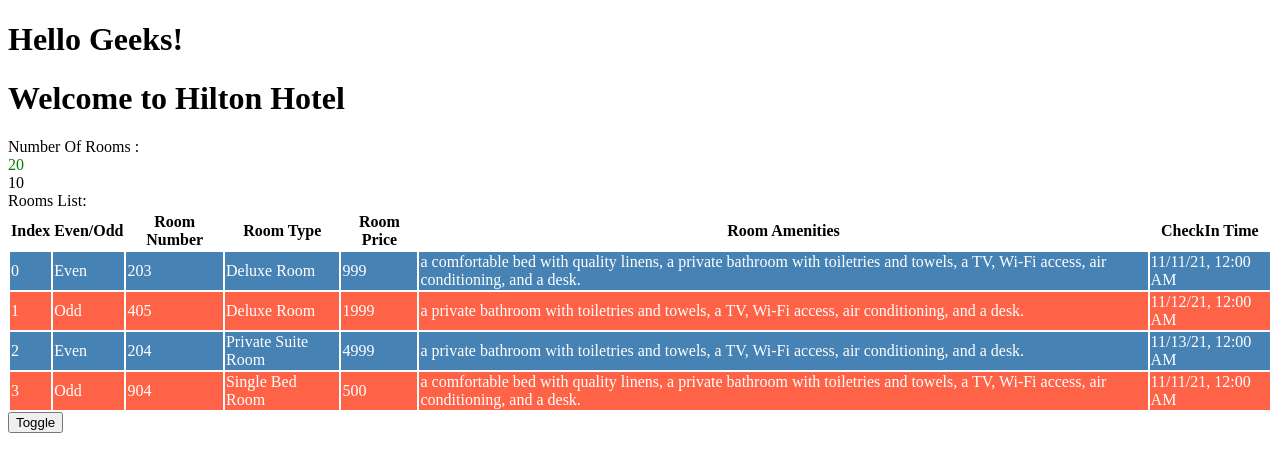
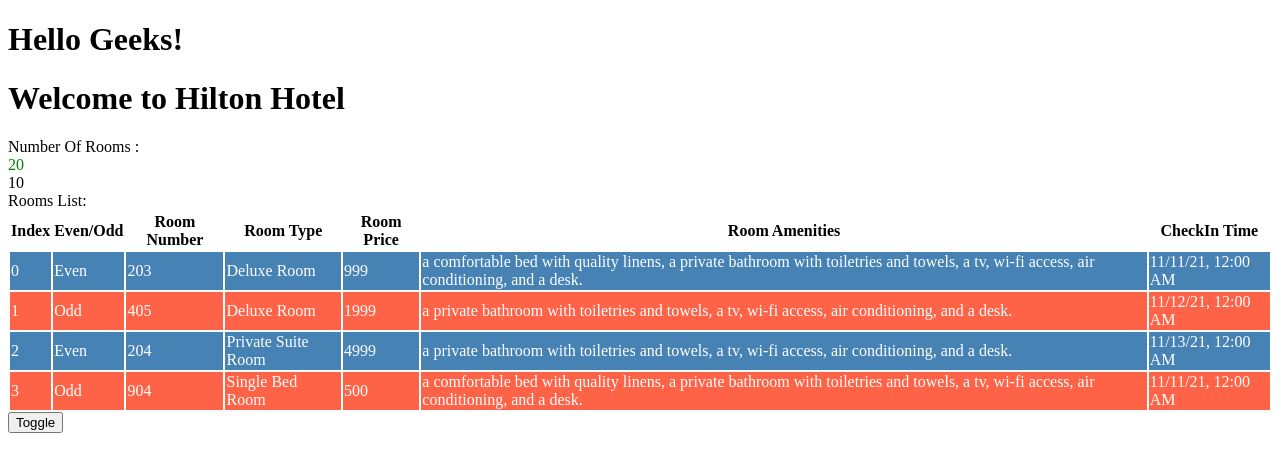
Before and after one commit to lalitsiraswa/learn_angular_by_freeCodeCamp, an Angular app in the folder AngularCourseFreeCodeCamp/hotelinventoryapp/: page / in a window 1280 px wide. Shown: the top 472 px of the page. Built offline with nearby package versions, Linux system fonts and the light colour scheme.

Commit message:
LowerCasePipe

```diff
--- a/AngularCourseFreeCodeCamp/hotelinventoryapp/src/app/rooms/rooms.component.html
+++ b/AngularCourseFreeCodeCamp/hotelinventoryapp/src/app/rooms/rooms.component.html
@@ -42,7 +42,7 @@
       <td>{{ room.roomNumber }}</td>
       <td>{{ room.roomType }}</td>
       <td>{{ room.price }}</td>
-      <td>{{ room.amenities }}</td>
+      <td>{{ room.amenities | lowercase }}</td>
       <td>{{ room.checkinTime | date : "short" }}</td>
     </tr>
   </table>
```
